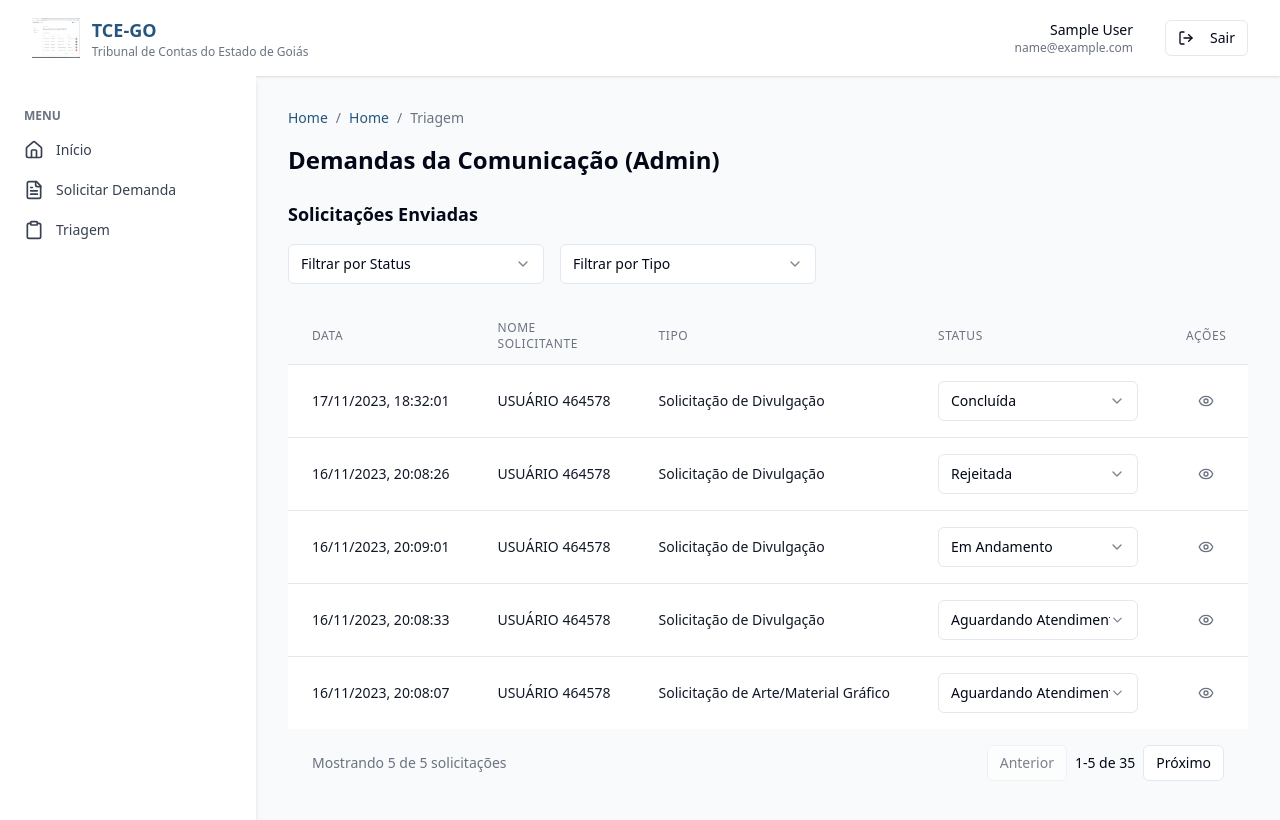
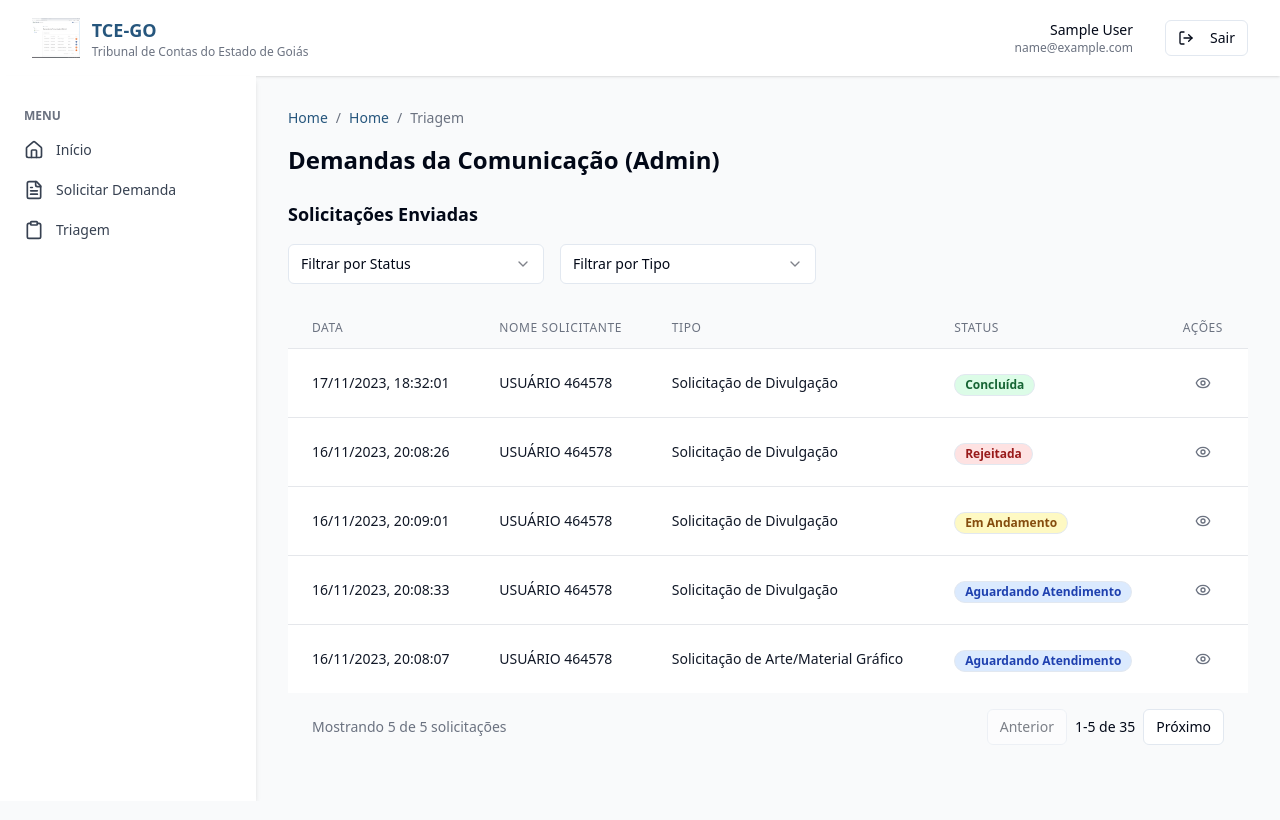
Before and after one commit to marcosd122/comunicacao-demandas-tce, a React (Vite) app: page /admin/triagem in a window 1280 px wide. Shown: the top 820 px of the page. Built offline with nearby package versions, Linux system fonts and the light colour scheme; sample sign-in values are in the browser's storage.

Commit message:
Remove dropdown menu from triagem page
Remove the dropdown menu from the triagem page and only show it on the details page.

```diff
--- a/src/pages/admin/Triagem.tsx
+++ b/src/pages/admin/Triagem.tsx
@@ -1,4 +1,3 @@
-
 import { useState } from 'react';
 import { Link, useNavigate } from 'react-router-dom';
 import { useQuery } from '@tanstack/react-query';
@@ -15,15 +14,13 @@ import {
   SelectTrigger,
   SelectValue,
 } from "@/components/ui/select";
-import { useToast } from '@/hooks/use-toast';
 
 const AdminTriagem = () => {
   const navigate = useNavigate();
-  const { toast } = useToast();
   const [statusFilter, setStatusFilter] = useState<string | null>(null);
   const [tipoFilter, setTipoFilter] = useState<string | null>(null);
 
-  const { data: solicitacoes, isLoading, refetch } = useQuery({
+  const { data: solicitacoes, isLoading } = useQuery({
     queryKey: ['solicitacoes'],
     queryFn: api.getSolicitacoes
   });
@@ -38,24 +35,6 @@ const AdminTriagem = () => {
         return 'bg-yellow-100 text-yellow-800';
       default:
         return 'bg-blue-100 text-blue-800';
-    }
-  };
-
-  const handleStatusChange = async (solicitacaoId: string, novoStatus: string) => {
-    try {
-      // Aqui você implementaria a chamada à API para atualizar o status
-      // await api.atualizarStatusSolicitacao(solicitacaoId, novoStatus);
-      toast({
-        title: "Status atualizado",
-        description: "O status da solicitação foi atualizado com sucesso.",
-      });
-      refetch(); // Recarrega os dados
-    } catch (error) {
-      toast({
-        title: "Erro ao atualizar status",
-        description: "Não foi possível atualizar o status da solicitação.",
-        variant: "destructive",
-      });
     }
   };
 
@@ -149,20 +128,9 @@ const AdminTriagem = () => {
                       {`Solicitação de ${item.tipo}`}
                     </td>
                     <td className="px-6 py-4 whitespace-nowrap">
-                      <Select
-                        value={item.status}
-                        onValueChange={(value) => handleStatusChange(item.id, value)}
-                      >
-                        <SelectTrigger className="w-[200px]">
-                          <SelectValue placeholder="Selecione o status" />
-                        </SelectTrigger>
-                        <SelectContent>
-                          <SelectItem value="Aguardando Atendimento">Aguardando Atendimento</SelectItem>
-                          <SelectItem value="Em Andamento">Em Andamento</SelectItem>
-                          <SelectItem value="Concluída">Concluída</SelectItem>
-                          <SelectItem value="Rejeitada">Rejeitada</SelectItem>
-                        </SelectContent>
-                      </Select>
+                      <Badge className={getStatusColor(item.status)} variant="outline">
+                        {item.status}
+                      </Badge>
                     </td>
                     <td className="px-6 py-4 whitespace-nowrap text-sm text-gray-500">
                       <Button
```
